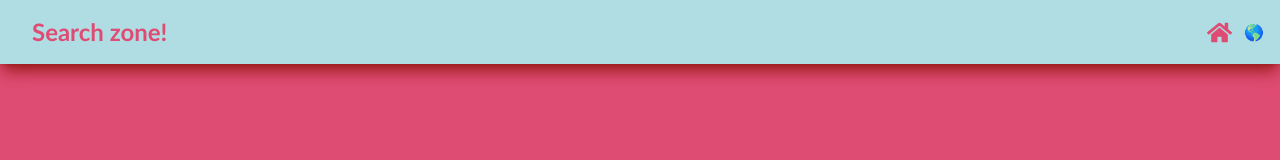
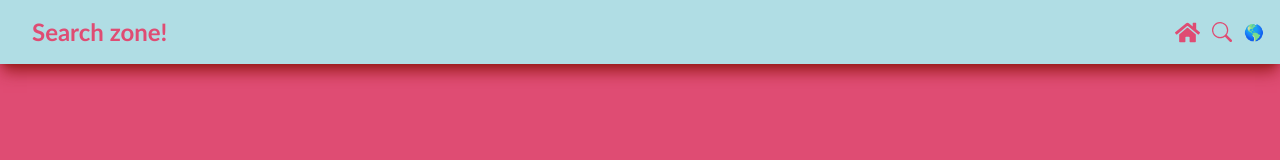
Before and after one commit to kbcruz6/weather-app, a React (Create React App) app: page /search in a window 1280 px wide. Shown: the top 160 px of the page. Built offline with nearby package versions, Linux system fonts and the light colour scheme.

Commit message:
lat long fixed

```diff
--- a/src/components/common/Header.jsx
+++ b/src/components/common/Header.jsx
@@ -10,17 +10,30 @@ const Navbar = ({ text }) => {
       <div className="bg-[var(--color2)] flex justify-between items-center shadow-lg shadow-red-800 text-[var(--color4)] px-4 ">
         <h1 className="p-4 font-bold text-2xl text-left">{text}</h1>
         <div className="flex flex-row gap-3 items-center justify-center">
-          {location.pathname !== "/" ? (
+          {location.pathname === "/search" ? (
+            <div className="flex flex-row gap-3 justify-center items-center">
               <Link className="hover:text-red-600 duration-300" to="/">
                 <FaHome size={25} />
               </Link>
+              <button
+                onClick={() => window.location.reload(false)}
+                className="hover:text-red-600 duration-300"
+              >
+                <BsSearch size={20} />
+              </button>
+            </div>
           ) : (
             ""
           )}
           {location.pathname === "/forecast" ? (
+            <div className="flex flex-row gap-3 justify-center items-center">
+              <Link className="hover:text-red-600 duration-300" to="/">
+                <FaHome size={25} />
+              </Link>
               <Link className="hover:text-red-600 duration-300" to="/search">
                 <BsSearch size={20} />
               </Link>
+            </div>
           ) : (
             ""
           )}
--- a/src/components/pages/Search.jsx
+++ b/src/components/pages/Search.jsx
@@ -62,6 +62,12 @@ const Search = () => {
       console.log("NAME: ", response.data[0].name);
     } catch (error) {
       console.log(error);
+      return Swal.fire({
+        title: "Error! City not found",
+        text: "Please enter valid cordinates",
+        icon: "error",
+        confirmButtonText: ` <a href="/">OK</a>`,
+      });
     }
   };
 
@@ -92,7 +98,7 @@ const Search = () => {
           // setLoading(false);
           navigate("/forecast");
         } catch (error) {
-          console.log("RESPONSE ERROR", error.response);
+          console.log("ERROR RESPONSE", error.response);
           return Swal.fire({
             title: "Error! City not found",
             text: "Please enter valid cordinates",
@@ -101,7 +107,6 @@ const Search = () => {
           });
         }
       };
-
       fetchWeatherLat();
     }
   }, [auxTwo]);
```
Lines whose indentation alone changed are shown as unchanged.
